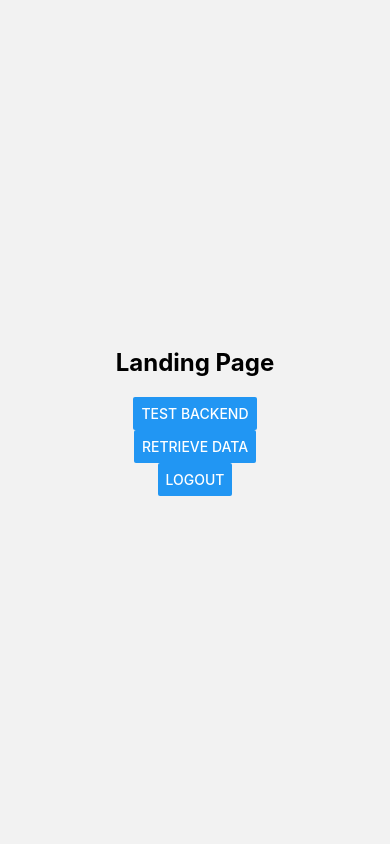
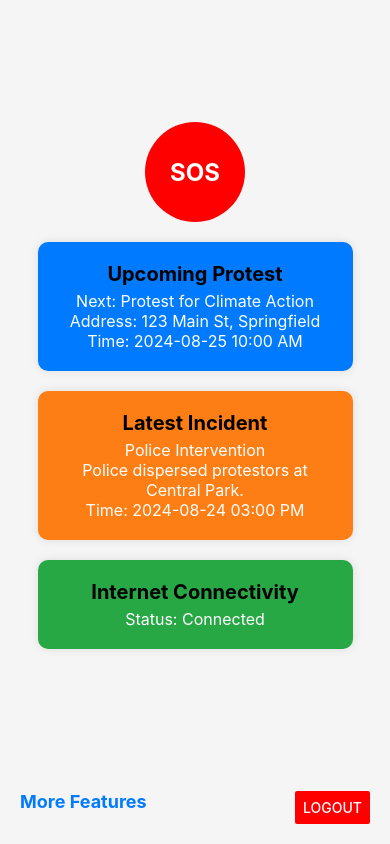
Before and after one commit to mmc03-ucb/rallynow, a React Native app: screen /LandingPage in a window 390 px wide. Built offline with nearby package versions, Linux system fonts and the light colour scheme.

Commit message:
Updated landing page

```diff
--- a/package.json
+++ b/package.json
@@ -17,7 +17,8 @@
     "react-native": "0.75.2",
     "react-native-gesture-handler": "^2.18.1",
     "react-native-safe-area-context": "^4.10.9",
-    "react-native-screens": "^3.34.0"
+    "react-native-screens": "^3.34.0",
+    "react-native-vector-icons": "^10.1.0"
   },
   "devDependencies": {
     "@babel/core": "^7.20.0",
--- a/screens/LandingPage.js
+++ b/screens/LandingPage.js
@@ -1,62 +1,33 @@
-import React from 'react';
-import { View, Text, StyleSheet, Button, Alert } from 'react-native';
+import React, { useState, useEffect } from 'react';
+import { View, Text, StyleSheet, Button, Alert, TouchableOpacity } from 'react-native';
 import { getAuth, signOut } from 'firebase/auth';
 import { useNavigation } from '@react-navigation/native';
 import { getFirestore, collection, addDoc, query, where, getDocs } from 'firebase/firestore';
 
 const LandingPage = () => {
+  const [upcomingProtest, setUpcomingProtest] = useState(null);
+  const [latestIncident, setLatestIncident] = useState(null);
+  const [internetStatus, setInternetStatus] = useState('Connected'); // Default to connected
   const auth = getAuth();
   const db = getFirestore();
   const navigation = useNavigation();
 
-  const handleTestBackend = async () => {
-    const user = auth.currentUser;
-
-    if (user) {
-      try {
-        // Send data to Firestore under the user's uid
-        await addDoc(collection(db, 'activities'), {
-          userId: user.uid,
-          activity: 'Test backend activity',
-          timestamp: new Date(),
-        });
-        console.log('Activity sent to backend');
-      } catch (e) {
-        console.error('Error adding document: ', e);
-      }
-    } else {
-      console.log('No user is signed in');
-    }
-  };
-
-  const handleRetrieveData = async () => {
-    const user = auth.currentUser;
-
-    if (user) {
-      try {
-        // Query Firestore for documents associated with the current user's uid
-        const q = query(collection(db, 'activities'), where('userId', '==', user.uid));
-        const querySnapshot = await getDocs(q);
-
-        const activities = [];
-        querySnapshot.forEach((doc) => {
-          activities.push(doc.data());
-        });
-
-        if (activities.length > 0) {
-          console.log('Retrieved activities: ', activities);
-          Alert.alert('Retrieved Activities', JSON.stringify(activities));
-        } else {
-          console.log('No activities found for this user.');
-          Alert.alert('No Activities Found', 'No activities found for this user.');
-        }
-      } catch (e) {
-        console.error('Error retrieving documents: ', e);
-      }
-    } else {
-      console.log('No user is signed in');
-    }
-  };
+  useEffect(() => {
+    // Fetch data for upcoming protests, incidents, and internet status
+    // Replace these with actual database queries
+    setUpcomingProtest({
+      title: 'Protest for Climate Action',
+      address: '123 Main St, Springfield',
+      time: '2024-08-25 10:00 AM',
+    });
+    setLatestIncident({
+      title: 'Police Intervention',
+      description: 'Police dispersed protestors at Central Park.',
+      time: '2024-08-24 03:00 PM',
+    });
+    // Simulate checking internet status
+    setInternetStatus('Connected');
+  }, []);
 
   const handleLogout = async () => {
     try {
@@ -68,12 +39,67 @@ const LandingPage = () => {
     }
   };
 
+  const handleViewMore = (type) => {
+    Alert.alert(`Viewing more ${type}`, `Show more details about ${type}`);
+    // Navigate to a specific screen or show more data in a modal
+  };
+
+  const handleSOS = () => {
+    Alert.alert('SOS', 'Emergency services have been contacted.');
+    // Add more functionality as needed
+  };
+
   return (
     <View style={styles.container}>
-      <Text style={styles.text}>Landing Page</Text>
-      <Button title="Test Backend" onPress={handleTestBackend} />
-      <Button title="Retrieve Data" onPress={handleRetrieveData} />
-      <Button title="Logout" onPress={handleLogout} />
+      <View style={styles.centerContent}>
+        <TouchableOpacity style={styles.sosButton} onPress={handleSOS}>
+          <Text style={styles.sosButtonText}>SOS</Text>
+        </TouchableOpacity>
+
+        <TouchableOpacity style={[styles.card, { backgroundColor: '#007bff' }]} onPress={() => handleViewMore('protests')}>
+          <Text style={styles.cardTitle}>Upcoming Protest</Text>
+          {upcomingProtest ? (
+            <>
+              <Text style={styles.cardContent}>Next: {upcomingProtest.title}</Text>
+              <Text style={styles.cardContent}>Address: {upcomingProtest.address}</Text>
+              <Text style={styles.cardContent}>Time: {upcomingProtest.time}</Text>
+            </>
+          ) : (
+            <Text style={styles.cardContent}>Loading...</Text>
+          )}
+        </TouchableOpacity>
+
+        <TouchableOpacity style={[styles.card, { backgroundColor: '#fd7e14' }]} onPress={() => handleViewMore('incidents')}>
+          <Text style={styles.cardTitle}>Latest Incident</Text>
+          {latestIncident ? (
+            <>
+              <Text style={styles.cardContent}>{latestIncident.title}</Text>
+              <Text style={styles.cardContent}>{latestIncident.description}</Text>
+              <Text style={styles.cardContent}>Time: {latestIncident.time}</Text>
+            </>
+          ) : (
+            <Text style={styles.cardContent}>Loading...</Text>
+          )}
+        </TouchableOpacity>
+
+        <TouchableOpacity
+          style={[
+            styles.card,
+            { backgroundColor: internetStatus === 'Connected' ? '#28a745' : '#dc3545' },
+          ]}
+          onPress={() => handleViewMore('internet connectivity')}
+        >
+          <Text style={styles.cardTitle}>Internet Connectivity</Text>
+          <Text style={styles.cardContent}>Status: {internetStatus}</Text>
+        </TouchableOpacity>
+      </View>
+
+      <View style={styles.buttonContainer}>
+        <TouchableOpacity onPress={() => Alert.alert('More Features', 'Here you can access more features later.')}>
+          <Text style={styles.moreFeaturesText}>More Features</Text>
+        </TouchableOpacity>
+        <Button title="Logout" color="red" onPress={handleLogout} />
+      </View>
     </View>
   );
 };
@@ -81,13 +107,61 @@ const LandingPage = () => {
 const styles = StyleSheet.create({
   container: {
     flex: 1,
+    padding: 20,
+    backgroundColor: '#f5f5f5',
+    justifyContent: 'space-between', // Space between the content and the buttons at the bottom
+  },
+  centerContent: {
+    flex: 1,
+    justifyContent: 'center', // Center content vertically
+    alignItems: 'center', // Center content horizontally
+  },
+  sosButton: {
+    width: 100, // Size of the SOS button
+    height: 100,
+    borderRadius: 50,
+    backgroundColor: 'red',
     justifyContent: 'center',
     alignItems: 'center',
+    marginBottom: 20,
   },
-  text: {
-    fontSize: 24,
+  sosButtonText: {
+    color: '#fff',
+    fontSize: 24, // Font size for the SOS button text
     fontWeight: 'bold',
+  },
+  card: {
+    width: '90%', // Width of the cards
+    borderRadius: 10,
+    padding: 20,
     marginBottom: 20,
+    shadowColor: '#000',
+    shadowOpacity: 0.1,
+    shadowRadius: 10,
+    elevation: 5,
+    alignItems: 'center',
+  },
+  cardTitle: {
+    fontSize: 20,
+    fontWeight: 'bold',
+    marginBottom: 5,
+    textAlign: 'center',
+  },
+  cardContent: {
+    fontSize: 16,
+    color: '#fff',
+    textAlign: 'center',
+  },
+  buttonContainer: {
+    flexDirection: 'row',
+    justifyContent: 'space-between',
+    marginTop: 20,
+    width: '100%',
+  },
+  moreFeaturesText: {
+    fontSize: 18,
+    color: '#007bff',
+    fontWeight: 'bold',
   },
 });
 
```
Also changed, not shown: 2 other files (tests, documents, lock files or other folders).
